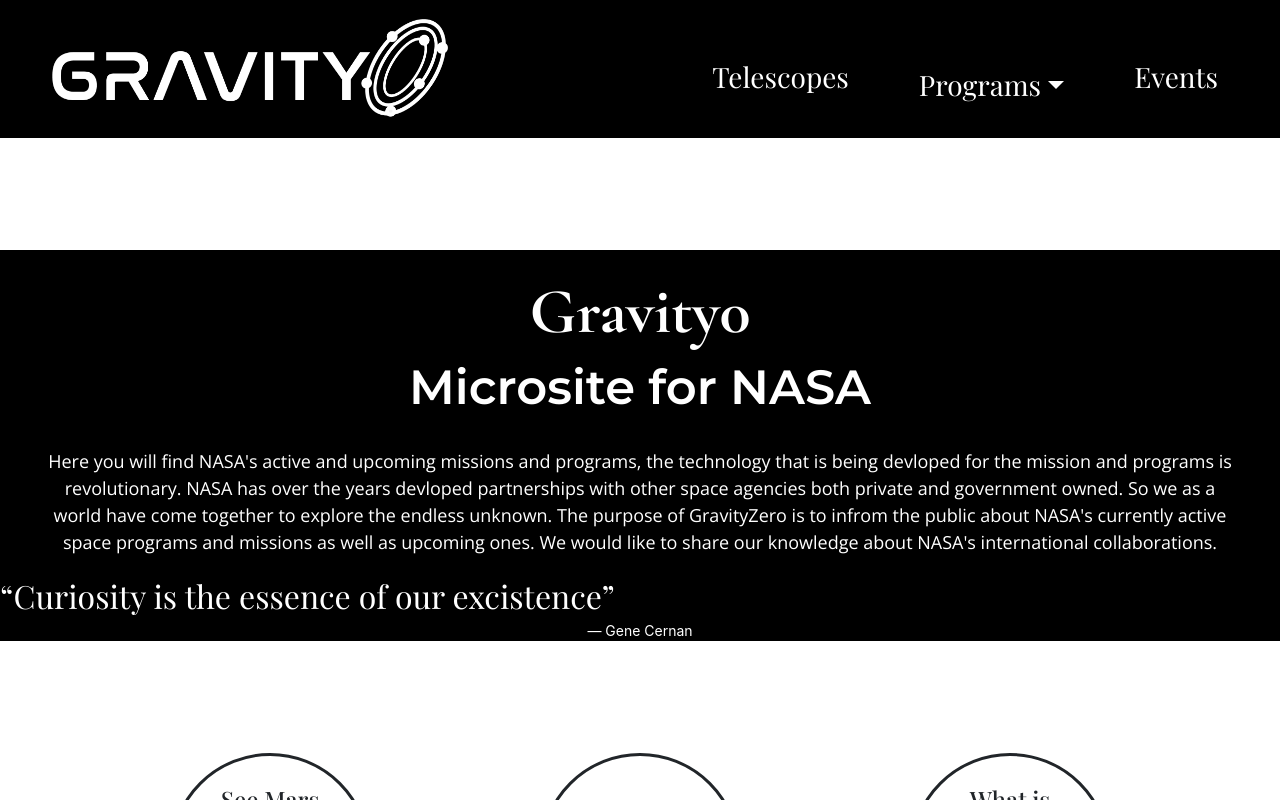
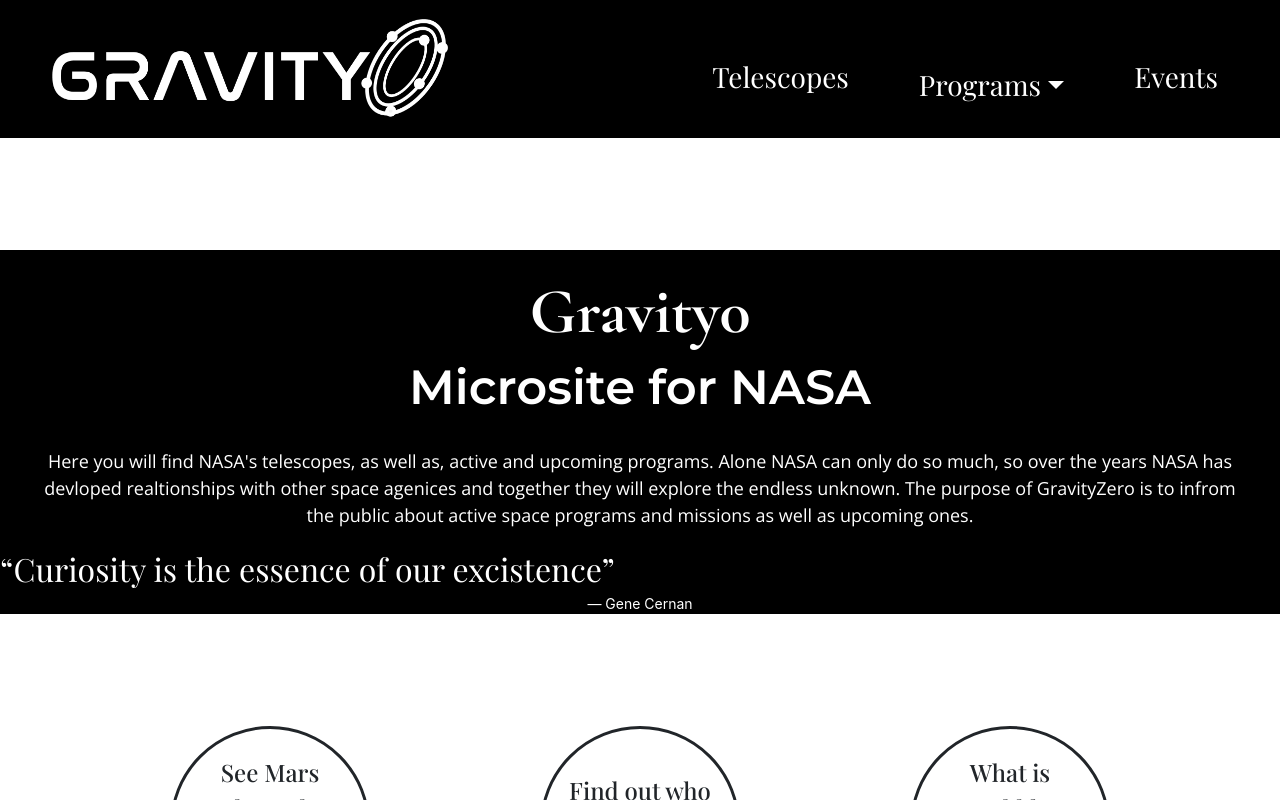
Before and after one commit to xJuhix/gravity0, a React (Create React App) app: page / in a window 1280 px wide. Shown: the top 800 px of the page. Built offline with nearby package versions, Linux system fonts and the light colour scheme; no server answers.

Commit message:
Added Jumtron to Telesocpes

```diff
--- a/src/components/pages/Home.js
+++ b/src/components/pages/Home.js
@@ -28,15 +28,12 @@
               <Heading title="Gravity0" />
               <h2>Microsite for NASA</h2>
               <p>
-                Here you will find NASA's active and upcoming missions and
-                programs, the technology that is being devloped for the mission
-                and programs is revolutionary. NASA has over the years devloped
-                partnerships with other space agencies both private and
-                government owned. So we as a world have come together to explore
-                the endless unknown. The purpose of GravityZero is to infrom the
-                public about NASA's currently active space programs and missions
-                as well as upcoming ones. We would like to share our knowledge
-                about NASA's international collaborations.
+                Here you will find NASA's telescopes, as well as, active and
+                upcoming programs. Alone NASA can only do so much, so over the
+                years NASA has devloped realtionships with other space agenices
+                and together they will explore the endless unknown. The purpose
+                of GravityZero is to infrom the public about active space
+                programs and missions as well as upcoming ones.
               </p>
 
               <blockquote className="page__blockquote">
--- a/src/components/pages/Telescopes.js
+++ b/src/components/pages/Telescopes.js
@@ -3,6 +3,8 @@
 import { Helmet } from "react-helmet";
 import Row from "react-bootstrap/Row";
 import Col from "react-bootstrap/Col";
+import Jumbotron from "react-bootstrap/Jumbotron";
+import Container from "react-bootstrap/Container";
 import Heading from "../layout/Heading";
 import HubbleImage from "../nasa/hubbleimage";
 
@@ -16,6 +18,13 @@
           content="WittigNotes Books page, here you will find book recomentdation, book reviews and my book bag."
         />
       </Helmet>
+
+      <Jumbotron>
+        <Container>
+          <Heading title="Telecopes" />
+        </Container>
+      </Jumbotron>
+
       <div className="telescopes">
         <Col>
           <Heading title="Hubble" />
```
